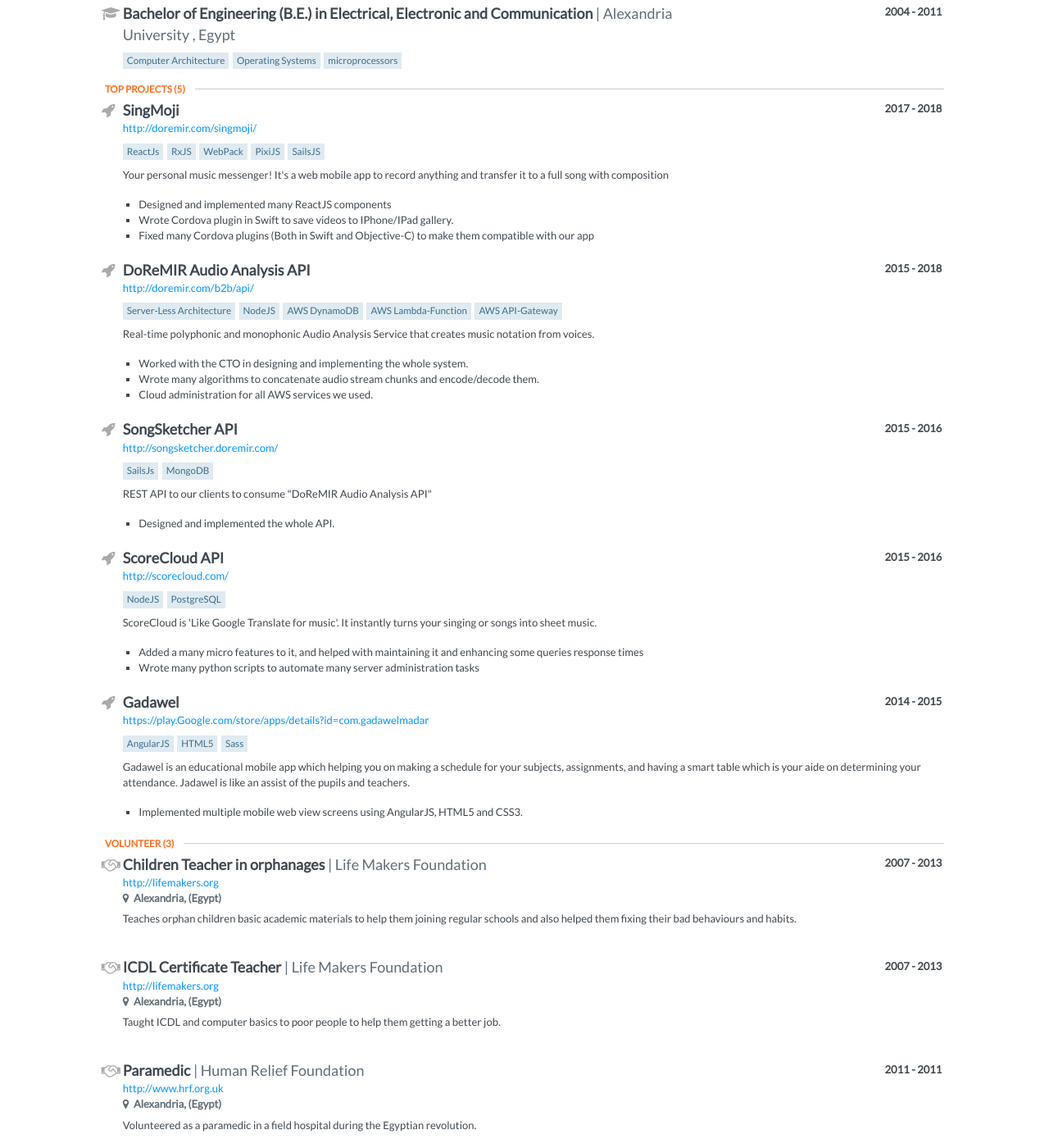
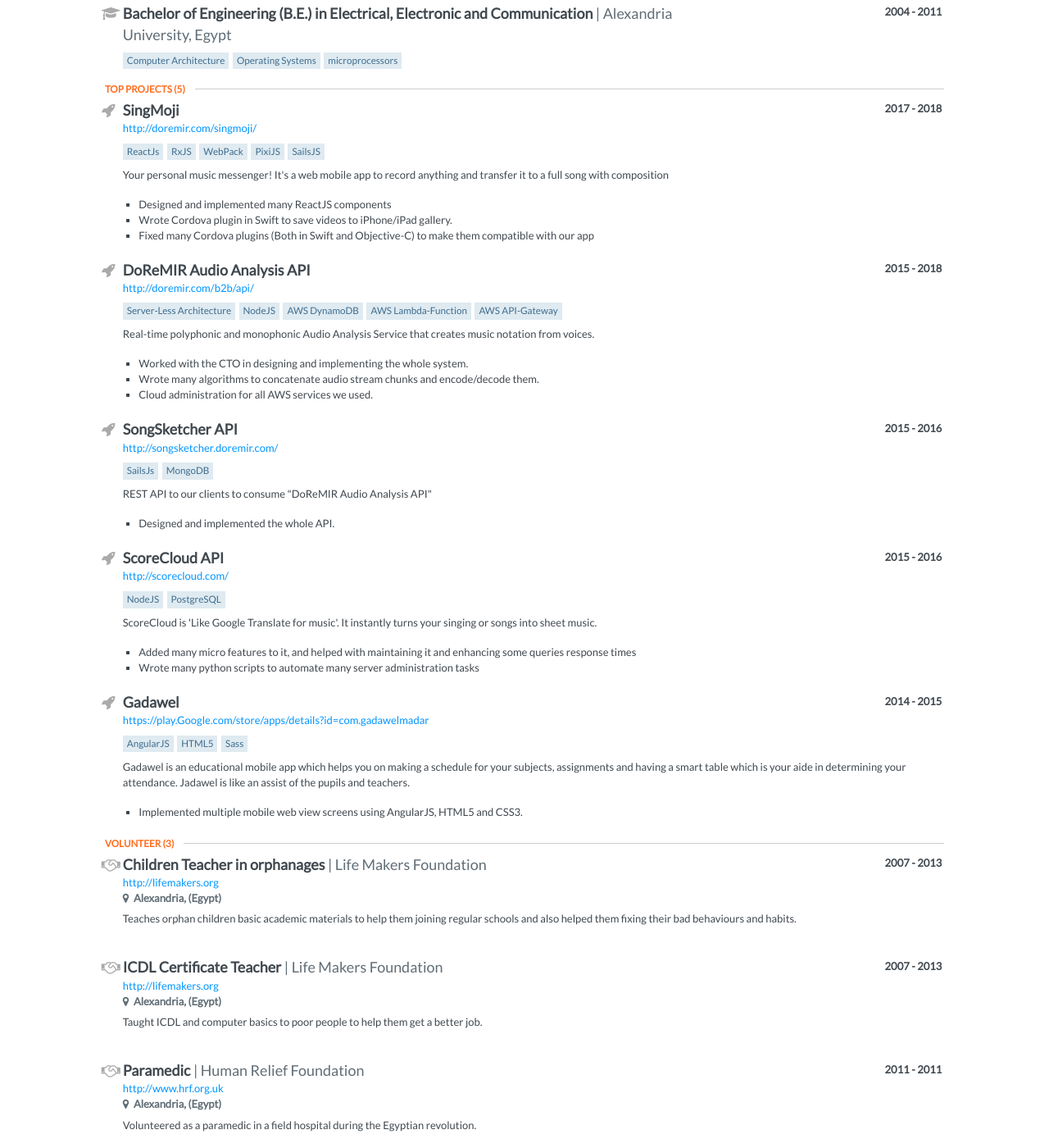
Before and after one commit to AnasAboureada/anasaboureada.github.io, a Jekyll site: the page built from cv/index.html, in a window 1280 px wide and 1400 px high, scrolled down 1245 px. Shown: the whole window at 82% size. Built offline with Jekyll 4.4.1, drawn with Linux system fonts in a browser that asks for light colours; some of the changed text lies outside the part shown.

Commit message:
Updated CV

```diff
--- a/_data/resume.json
+++ b/_data/resume.json
@@ -15,7 +15,7 @@
             "Designed and implemented server-less systems with intensive CPU processes using AWS-services.",
             "Maintained and upgraded performance for servers with +1M users and +10M Database records.",
             "Implemented front-end applications using ReactJs, RxJS, AngularJS, HTML5, CSS3, ...",
-            "Writing NodeJs, Python, JavaScript, Bash, SQL, HTML5, CSS3 almost everyday :)",
+            "Writing NodeJs, Python, JavaScript, Bash, SQL, HTML5, CSS3 almost every day :)",
             "Penetration tester and 'Offensive Security Certified Professional (OSCP)' student."
         ],
         "locations": [
@@ -60,7 +60,7 @@
                 "countryCode": "Sweden"
             },
             "summary": [
-                "Designed and implemented server-less system for audio analysis using AWS Lambda functions, AWS API-Gateway, AWS DynamoDB, S3, NodeJS, Mocha, Chai, ...etc.",
+                "Designed and implemented a server-less system for audio analysis using AWS Lambda functions, AWS API-Gateway, AWS DynamoDB, S3, NodeJS, Mocha, Chai, ...etc.",
                 "Designed and implemented REST API to consume the audio analysis server using Sails.js, MongoDB and deployed it to Heroku.",
                 "Enhanced the performance in ScoreCloud App back-end (Worked in both the database layer and code logic layer).",
                 "Added many features to ScoreCloud APP back-end using NodeJS, PostgreSQL (Song quality rating system, song view, play & share counter, user mailing list queues, CRON jobs, many other micro features).",
@@ -95,7 +95,7 @@
                 "countryCode": "Egypt"
             },
             "summary": [
-                "Developed front-end for many mobile applications using AngularJS, HTML5, Sass& JavaScript .",
+                "Developed front-end for many mobile applications using AngularJS, HTML5, Sass& JavaScript.",
                 "Used Cordova / PhoneGap to handle mobile devices' features and sensors, and to produce Hybrid Applications for both Android and IOS.",
                 "Connected front-end with different kinds of APIs like  Facebook API, Google maps, YouTube API.",
                 "Worked in UX / UI analysis, created wire-frames for both mobiles and websites."
@@ -130,7 +130,7 @@
             ]
         },
         {
-            "name": "Datebase",
+            "name": "Database",
             "keywords": [
                 "AWS DynamoDB",
                 "MongoDB",
@@ -219,7 +219,7 @@
                 "countryCode": "Egypt"
             },
             "summary": [
-                "Taught ICDL and computer basics to poor people to help them getting a better job."
+                "Taught ICDL and computer basics to poor people to help them get a better job."
             ],
             "endDate": "2013"
         },
@@ -246,7 +246,7 @@
         "summary": "Your personal music messenger! It's a web mobile app to record anything and transfer it to a full song with composition",
         "highlights": [
             "Designed and implemented many ReactJS components",
-            "Wrote Cordova plugin in Swift to save videos to IPhone/IPad gallery.",
+            "Wrote Cordova plugin in Swift to save videos to iPhone/iPad gallery.",
             "Fixed many Cordova plugins (Both in Swift and Objective-C) to make them compatible with our app"        ],
         "url": "http://doremir.com/singmoji/",
         "keywords": [
@@ -300,7 +300,7 @@
                 "PostgreSQL"
             ],
             "highlights": [
-                "Added a many micro features to it, and helped with maintaining it and enhancing some queries response times",
+                "Added many micro features to it, and helped with maintaining it and enhancing some queries response times",
                 "Wrote many python scripts to automate many server administration tasks"
             ],
             "endDate": "2016"
@@ -314,7 +314,7 @@
                 "HTML5",
                 "Sass"
             ],
-            "summary": "Gadawel is an educational mobile app which helping you on making a schedule for your subjects, assignments, and having a smart table which is your aide on determining your attendance. Jadawel is like an assist of the pupils and teachers.",
+            "summary": "Gadawel is an educational mobile app which helps you on making a schedule for your subjects, assignments and having a smart table which is your aide in determining your attendance. Jadawel is like an assist of the pupils and teachers.",
             "highlights": [
                 "Implemented multiple mobile web view screens using AngularJS, HTML5 and CSS3."
             ],
--- a/_includes/cv_education.html
+++ b/_includes/cv_education.html
@@ -17,7 +17,7 @@
           {{education.studyType}}
         </div>
         <div class="institution">
-          {{education.institution}} , {{education.area}}
+          {{education.institution}}, {{education.area}}
         </div>
       </div>
       <div class="date">
```
